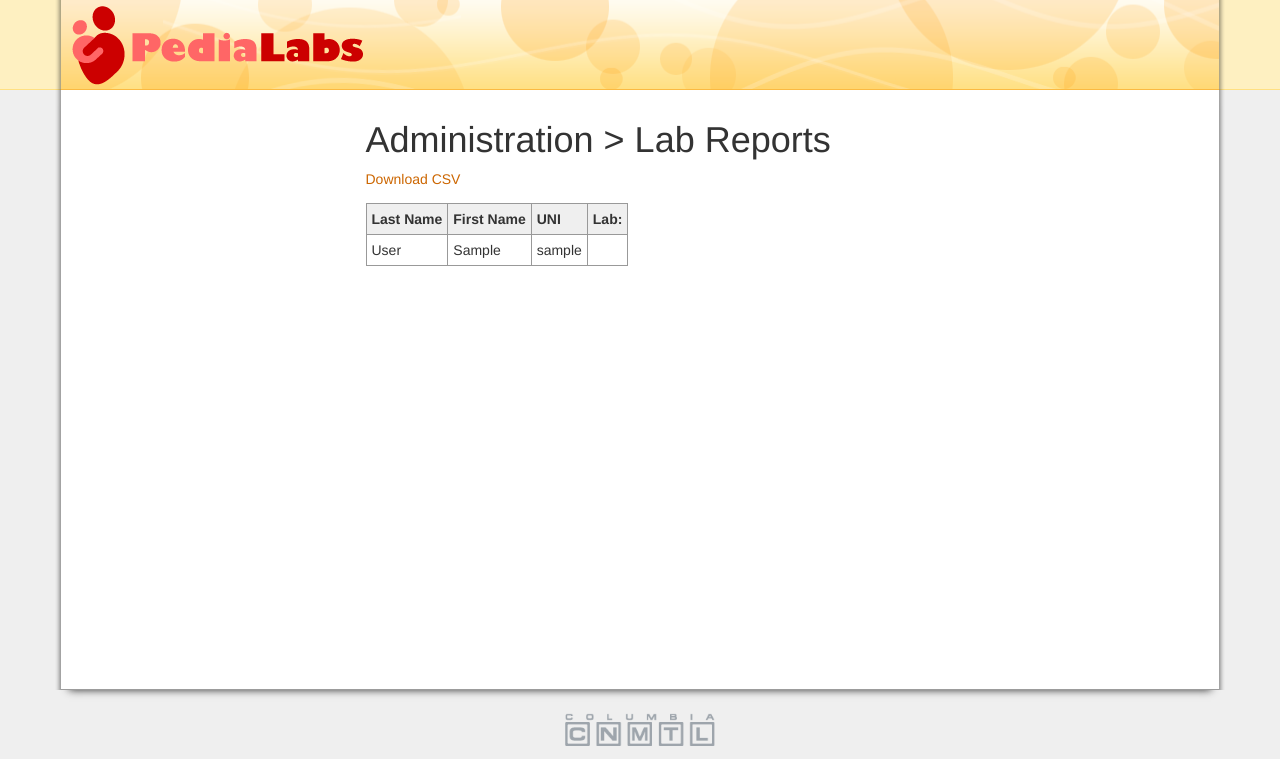
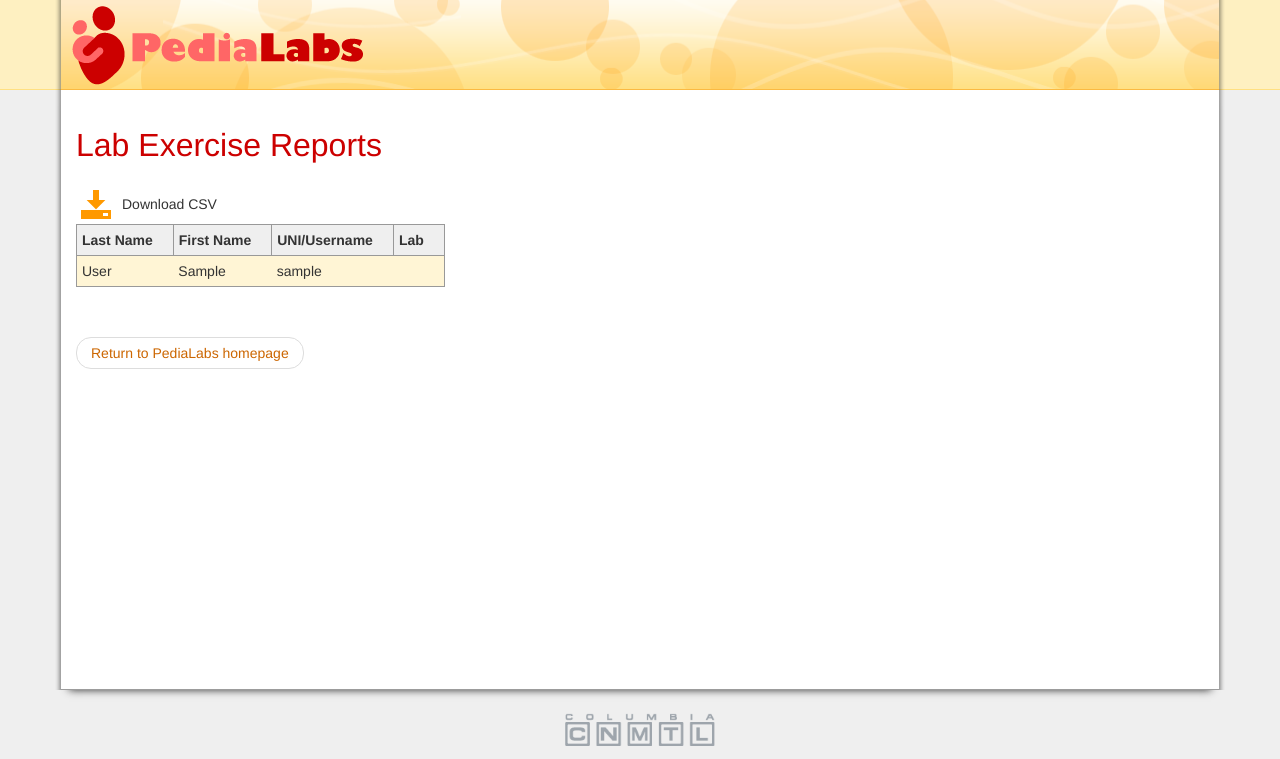
Before and after one commit to tmnogueira/pedialabsnew, a Django app: template pedialabsnew/templates/main/instructor_index.html in a window 1280 px wide. Shown: the part 41-800 px from the top of the page. Run offline with Django 3.2, Linux system fonts and the light colour scheme; the template is opened without the code that fills it: values that come from a table or form of the project are taken from there, others are empty; the visitor is signed in with stand-in values (Sample User, id 1); data comes from the database, SQL or seed files in the repository; parts of the project's set-up code (start-up, migrations or seed data) failed here and were passed over; some libraries are stand-ins or nearby versions.

Commit message:
Instructor Lab Report index page

```diff
--- a/media/css/main.css
+++ b/media/css/main.css
@@ -990,6 +990,11 @@ ul.pager {
   width: 290px;
 }
 
+.pedialabs-csv {
+  border: none;
+  margin: 0;
+}
+
 .pedialabs-toc a {
   color: #c60;
   width: 75px;
@@ -1020,6 +1025,10 @@ ul.pager {
   border-collapse: collapse;
 }
 
+.pedialabs-csv td {
+  border: none;
+}
+
 .pedialabs-toc .btn-warning {
   background-color: #ffd97e;
 }
@@ -1030,10 +1039,6 @@ ul.pager {
   margin-left: auto !important;
   margin-right: auto !important;
 }
-
-/*.icon-action span {
-  display: none;
-}*/
 
 .icon-edit {
   width: 31px;
@@ -1053,6 +1058,16 @@ ul.pager {
   padding: 0;
   border: 0;
   background: transparent url('/media/img/icon-report.png') no-repeat 0px 0px;
+}
+
+.icon-download {
+  width: 31px;
+  height: 31px;
+  display: block;
+  margin: 0;
+  padding: 0;
+  border: 0;
+  background: transparent url('/media/img/icon-download.png') no-repeat 0px 0px;
 }
 
 #getFlash {
@@ -1111,3 +1126,22 @@ ul.pager {
   font-weight: normal;
   color: #999;
 }
+
+.lab-report-index {
+  border: 1px solid #999;
+  border-collapse: collapse;
+}
+
+.lab-report-index th {
+  padding-right: 20px;
+}
+
+.lab-report-index td {
+  border: 0;
+  padding-right: 10px;
+}
+
+
+.lab-report-index tr.odd td {
+  background-color: #fff5d5;
+}
--- a/pedialabsnew/main/views.py
+++ b/pedialabsnew/main/views.py
@@ -107,7 +107,7 @@ class InstructorPage(LoggedInMixinStaff, TemplateView):
         h = get_hierarchy('labs')
         root = h.get_root()
         all_modules = root.get_children()
-        context['students'] = User.objects.all()
+        context['students'] = User.objects.all().order_by('last_name')
         context['all_modules'] = all_modules
 
         return context
--- a/pedialabsnew/templates/main/instructor_index.html
+++ b/pedialabsnew/templates/main/instructor_index.html
@@ -1,18 +1,37 @@
 {% extends 'base.html' %}
+
+{% block title %}
+Instructor Report
+{% endblock %}
+
+{% block first-column %}hide{% endblock %}
+
+{% block second-column %}col-md-12{% endblock %}
+
 {% block content %}
-<h1>Administration > Lab Reports</h1>
+<h1 class="top-pagetitle">Lab Exercise Reports</h1>
 
-<p><a href="/instructor/report/">Download CSV</a></p>
-<table>
+<table class="pedialabs-csv">
+  <tr>
+    <td>
+      <span class="tooltip-left" rel="tooltip" title="Download"><a href="/instructor/report/" class="icon-action icon-download"></a></span>
+    </td>
+    <td>
+      Download CSV
+    </td>
+  </tr>
+</table>
+
+<table class="lab-report-index">
 <tr>
   <th>Last Name</th>
   <th>First Name</th>
-  <th>UNI</th>
-  <th>Lab:</th>
+  <th>UNI/Username</th>
+  <th>Lab</th>
 </tr>
 
 {% for student in students %}
-<tr>
+<tr class="{% cycle 'odd' 'even' %}">
   <td>{{student.last_name}}</td>
   <td>{{student.first_name}}</td>
   <td>{{student.username}}</td>
@@ -20,6 +39,7 @@
 {% for module in all_modules %}
   {% ifequal module.slug 'survey'%}
   {% else %}
+  {% comment %}{% if not forloop.first %}|{% endif %}{% endcomment %}
   <a href="{{student.username}}/lab/{{module.id}}/">{{module.label}}</a>
   {% endifequal %}
 {% endfor %}
@@ -29,4 +49,11 @@
 
 </table>
 
+<ul class="pager">
+  <li class="previous">
+		<a href="/">Return to PediaLabs homepage</a>
+  </li>
+</ul>
+
+
 {% endblock %}
```
Also changed, not shown: pedialabsnew/templates/main/instructor_lab_report.html (+9 -0 lines). Lines whose indentation alone changed are shown as unchanged.
